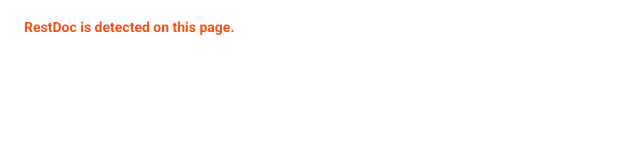
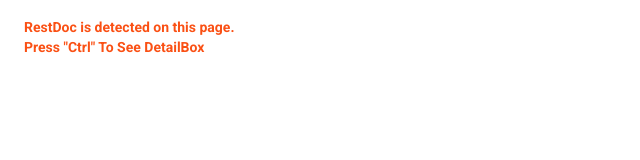
Before and after one commit to FoocoJun/rest-docs-toc-extension, a website built with webpack: page public/enabled.html in a window 1280 px wide. Shown: the whole page, without its empty margins (0-640 px from the left). Built offline with nearby package versions, Linux system fonts and the light colour scheme.

Commit message:
[update] add "how to use" on enabled.html

```diff
--- a/public/enabled.html
+++ b/public/enabled.html
@@ -3,4 +3,6 @@
 
 <p class="short-paragraph">
   <strong>RestDoc is detected on this page.</strong>
+  <br />
+  <strong>Press "Ctrl" To See DetailBox</strong>
 </p>
```
